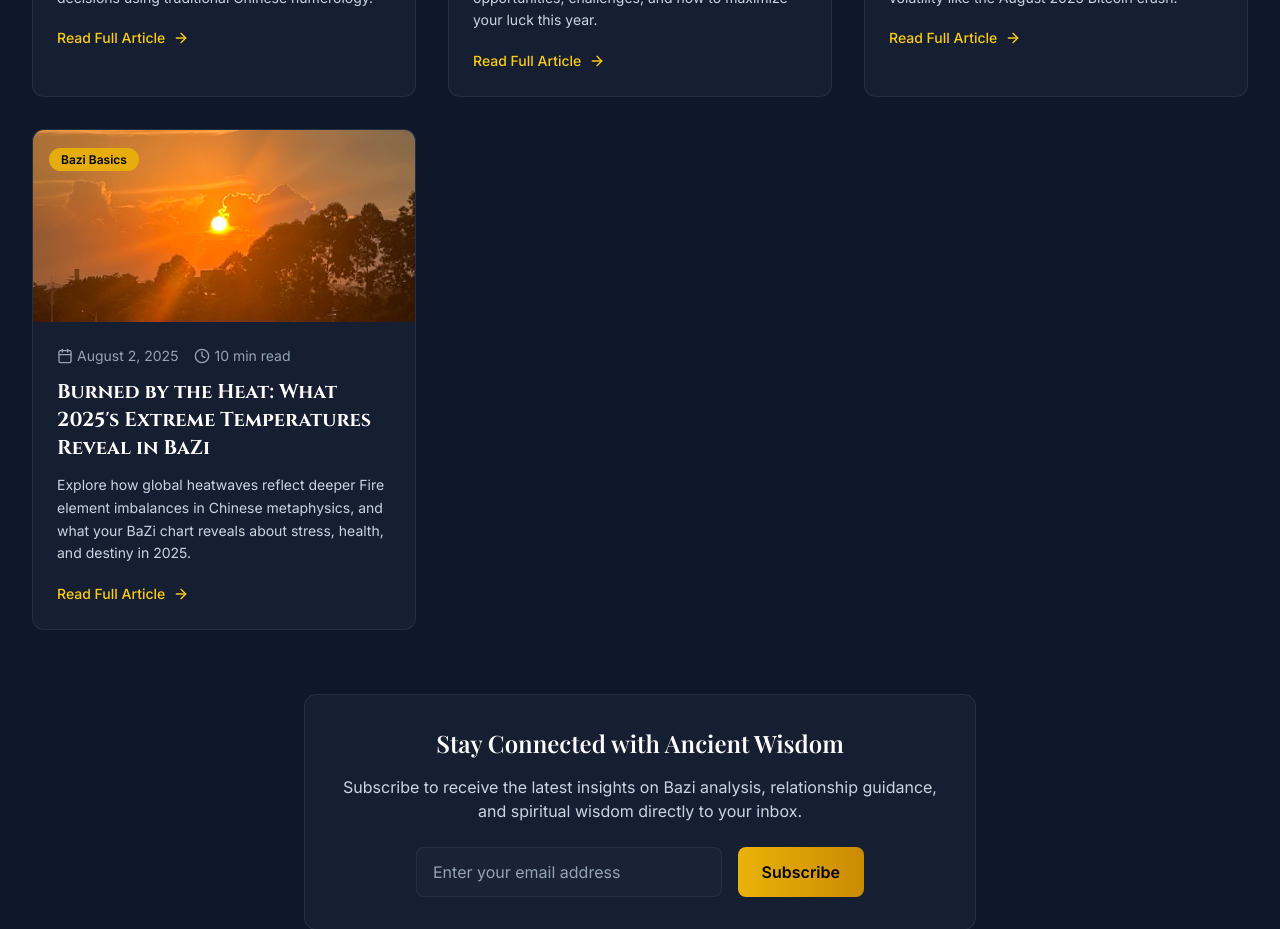
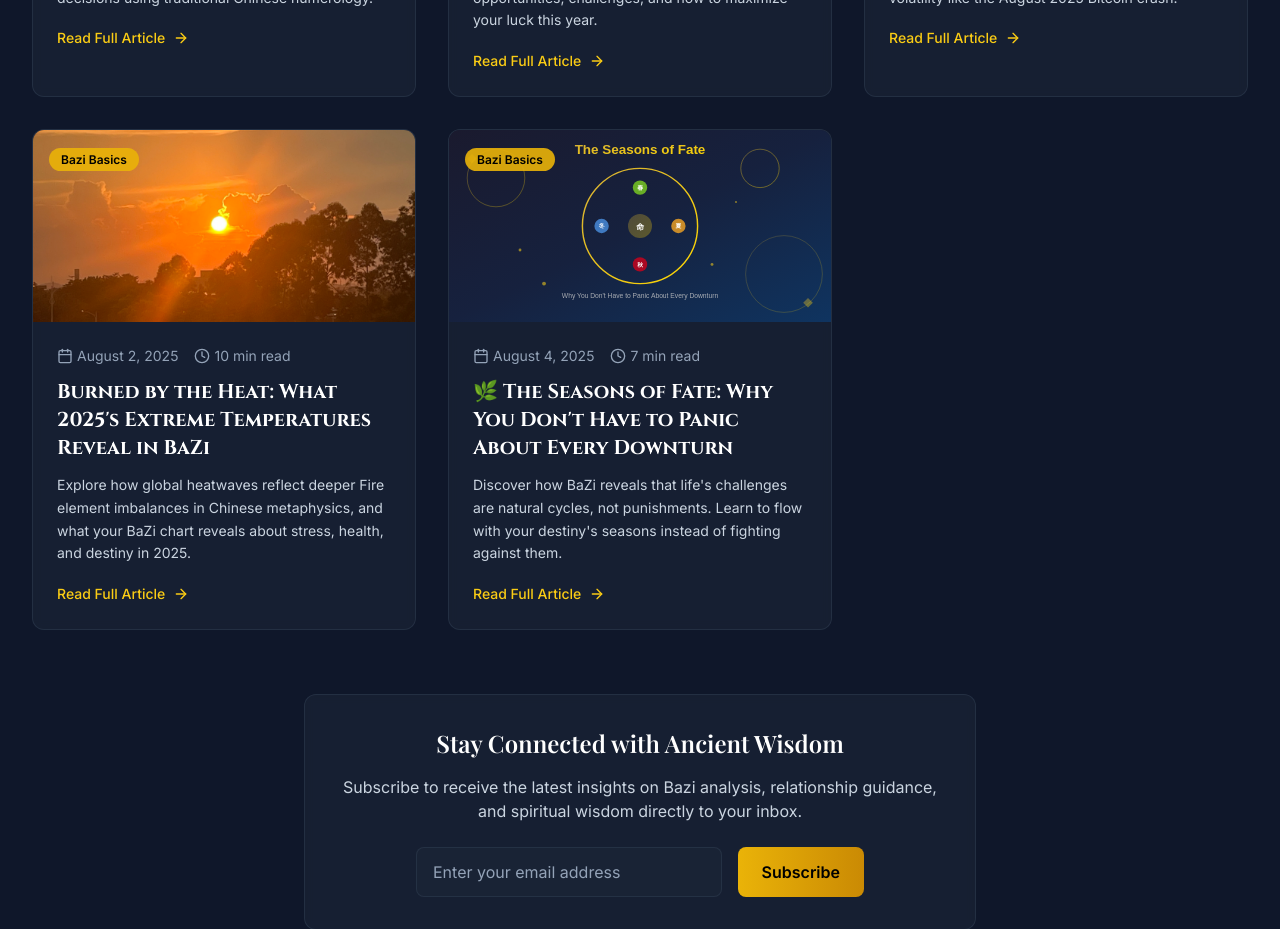
Before and after one commit to JIMMY82123/fatepath-website, a React (Vite) app: page /blog in a window 1280 px wide. Shown: the part 1300-2229 px from the top of the page. Built offline with nearby package versions, Linux system fonts and the light colour scheme.

Commit message:
Add new blog post: The Seasons of Fate - Why You Don't Have to Panic About Every Downturn

```diff
--- a/src/pages/Blog.jsx
+++ b/src/pages/Blog.jsx
@@ -85,6 +85,17 @@ const Blog = () => {
           readTime: "10 min read",
           image: "/images/blog/heatwave-bazi-cover.jpg",
           slug: "heatwave-bazi-fire-imbalance"
+        },
+        {
+          id: 8,
+          title: "🌿 The Seasons of Fate: Why You Don't Have to Panic About Every Downturn",
+          excerpt: "Discover how BaZi reveals that life's challenges are natural cycles, not punishments. Learn to flow with your destiny's seasons instead of fighting against them.",
+          category: "bazi-basics",
+          categoryLabel: "Bazi Basics",
+          date: "2025-08-04",
+          readTime: "7 min read",
+          image: "/images/blog/seasons-fate-cover.svg",
+          slug: "seasons-fate-cycles"
         }
   ]
 
--- a/src/pages/BlogPost.jsx
+++ b/src/pages/BlogPost.jsx
@@ -548,6 +548,156 @@ const BlogPost = () => {
        slug: "heatwave-bazi-fire-imbalance",
        author: "玄印 (Xuan Yin)",
        tags: ["Heatwave", "Fire Element", "BaZi", "2025", "Health", "Energy Balance", "Climate"]
+     },
+     {
+       id: 8,
+       title: "🌿 The Seasons of Fate: Why You Don't Have to Panic About Every Downturn",
+       excerpt: "Discover how BaZi reveals that life's challenges are natural cycles, not punishments. Learn to flow with your destiny's seasons instead of fighting against them.",
+       content: `
+         <div class="mb-8">
+           <p class="text-lg text-mystic-300 leading-relaxed mb-4 italic">
+             "A river flows because it bends. A tree survives because it yields."
+           </p>
+           <p class="text-sm text-mystic-400">—Ancient Chinese proverb</p>
+         </div>
+
+         <h2 class="text-2xl font-cinzel font-bold text-white mb-4 mt-8">💭 When Life Feels Stuck or Heavy</h2>
+         <p class="mb-6 text-mystic-300 leading-relaxed">
+           There are days when things simply don't go our way.
+         </p>
+         <p class="mb-6 text-mystic-300 leading-relaxed">
+           The job opportunity slips away. The person we love grows distant. The finances get tight. In those moments, it's easy to feel anxious, as if you've missed your only chance, or that something must be "wrong" with your life path.
+         </p>
+         <p class="mb-6 text-mystic-300 leading-relaxed">
+           But in BaZi—the ancient Chinese art of destiny mapping—these fluctuations are natural, even necessary.
+         </p>
+
+         <h2 class="text-2xl font-cinzel font-bold text-white mb-4 mt-8">🌗 Destiny Moves in Cycles, Not Straight Lines</h2>
+         <p class="mb-6 text-mystic-300 leading-relaxed">
+           In BaZi, every person is born with a chart made of Four Pillars—each shaped by the energy of the year, month, day, and hour of birth. These elements don't stay still—they interact with time, changing subtly every year, every decade.
+         </p>
+         <p class="mb-6 text-mystic-300 leading-relaxed">
+           Sometimes, we enter a "high luck phase," where things seem to click.<br>
+           Other times, we enter a "transitional phase," when challenges arise—not as punishment, but as part of the realignment.
+         </p>
+         <p class="mb-6 text-mystic-300 leading-relaxed">
+           Just as nature has spring and winter, our lives go through growth seasons and rest seasons.
+         </p>
+
+         <h2 class="text-2xl font-cinzel font-bold text-white mb-4 mt-8">🪨 The Power of Non-Resistance</h2>
+         <p class="mb-6 text-mystic-300 leading-relaxed">
+           When life slows down, the modern mind often panics.
+         </p>
+         <p class="mb-6 text-mystic-300 leading-relaxed">
+           But ancient metaphysics teaches that resisting your current cycle only adds more imbalance. True power lies in understanding where you are in the flow—not forcing outcomes before their time.
+         </p>
+         <p class="mb-6 text-mystic-300 leading-relaxed">
+           For example:
+         </p>
+         <div class="bg-gradient-to-r from-mystic-800 to-mystic-900 p-6 rounded-xl border border-gold-500/30 mb-8">
+           <div class="mb-4">
+             <p class="text-mystic-300 mb-2">
+               <strong>A Water Day Master during a Fire-heavy year</strong> may feel anxious, unmotivated, or "burned out."
+             </p>
+             <p class="text-mystic-300 text-sm">→ The solution isn't to push harder, but to restore inner coolness and protect your energy.</p>
+           </div>
+           <div>
+             <p class="text-mystic-300 mb-2">
+               <strong>A Wood Day Master going through a Metal phase</strong> may feel "cut down" or misunderstood.
+             </p>
+             <p class="text-mystic-300 text-sm">→ But pruning often prepares the tree for deeper roots.</p>
+           </div>
+         </div>
+         <p class="mb-6 text-mystic-300 leading-relaxed">
+           Every BaZi chart contains both seeds of hardship and seeds of transformation.
+         </p>
+
+         <h2 class="text-2xl font-cinzel font-bold text-white mb-4 mt-8">🍂 Why Hard Phases Don't Mean Bad Luck Forever</h2>
+         <p class="mb-6 text-mystic-300 leading-relaxed">
+           Many people worry that a difficult year or unlucky month defines their whole destiny. But nothing in BaZi is permanent.
+         </p>
+         <p class="mb-6 text-mystic-300 leading-relaxed">
+           Even your most challenging cycle is just a part of your greater story.
+         </p>
+         <p class="mb-6 text-mystic-300 leading-relaxed">
+           Some of the wisest, most successful people I've read for had extremely rough beginnings. But those "low tides" taught them to refine their path, to develop resilience, and to wait for the right wind.
+         </p>
+         <div class="mystic-card p-6 border-l-4 border-gold-500/50 mb-8">
+           <p class="text-mystic-300 italic">
+             🌬 In Chinese philosophy, "When the wind rises, even pigs can fly."<br>
+             The key is to know when the wind is rising—and when to rest your wings.
+           </p>
+         </div>
+
+         <h2 class="text-2xl font-cinzel font-bold text-white mb-4 mt-8">🧭 How BaZi Helps (Without Fortune-Telling)</h2>
+         <p class="mb-6 text-mystic-300 leading-relaxed">
+           A proper BaZi reading isn't about "fortune telling."
+         </p>
+         <p class="mb-6 text-mystic-300 leading-relaxed">
+           It's about giving you a map. A sense of timing. A recognition that you are not broken—you are just moving through your cycle.
+         </p>
+         <p class="mb-6 text-mystic-300 leading-relaxed">
+           It's about showing you when to:
+         </p>
+         <div class="bg-gradient-to-r from-mystic-800 to-mystic-900 p-6 rounded-xl border border-gold-500/30 mb-8">
+           <ul class="space-y-2 text-mystic-300">
+             <li class="flex items-start space-x-3">
+               <div class="w-2 h-2 bg-gold-400 rounded-full mt-2 flex-shrink-0"></div>
+               <span><strong>Advance confidently</strong></span>
+             </li>
+             <li class="flex items-start space-x-3">
+               <div class="w-2 h-2 bg-gold-400 rounded-full mt-2 flex-shrink-0"></div>
+               <span><strong>Pause and regroup</strong></span>
+             </li>
+             <li class="flex items-start space-x-3">
+               <div class="w-2 h-2 bg-gold-400 rounded-full mt-2 flex-shrink-0"></div>
+               <span><strong>Adjust your environment</strong></span>
+             </li>
+             <li class="flex items-start space-x-3">
+               <div class="w-2 h-2 bg-gold-400 rounded-full mt-2 flex-shrink-0"></div>
+               <span><strong>Strengthen specific energies</strong> (Water, Wood, Metal, etc.)</span>
+             </li>
+             <li class="flex items-start space-x-3">
+               <div class="w-2 h-2 bg-gold-400 rounded-full mt-2 flex-shrink-0"></div>
+               <span>And most importantly, <strong>how to stop blaming yourself</strong> for natural seasons of difficulty.</span>
+             </li>
+           </ul>
+         </div>
+
+         <h2 class="text-2xl font-cinzel font-bold text-white mb-4 mt-8">🌸 Final Words</h2>
+         <p class="mb-6 text-mystic-300 leading-relaxed">
+           If you're going through a hard time, know this:
+         </p>
+         <div class="grid md:grid-cols-3 gap-4 mb-8">
+           <div class="mystic-card p-6 text-center">
+             <h3 class="text-lg font-cinzel font-semibold text-gold-400 mb-2">You are not late.</h3>
+           </div>
+           <div class="mystic-card p-6 text-center">
+             <h3 class="text-lg font-cinzel font-semibold text-gold-400 mb-2">You are not lost.</h3>
+           </div>
+           <div class="mystic-card p-6 text-center">
+             <h3 class="text-lg font-cinzel font-semibold text-gold-400 mb-2">You are not being punished.</h3>
+           </div>
+         </div>
+         <p class="mb-6 text-mystic-300 leading-relaxed">
+           You're simply moving through your own rhythm—and in time, a new phase will begin.
+         </p>
+         <div class="mystic-card p-6 border-l-4 border-gold-500/50 mb-8">
+           <h3 class="text-lg font-cinzel font-semibold text-gold-400 mb-3">Ready to Understand Your Cycles?</h3>
+           <p class="text-mystic-300 text-sm">
+             Would you like a personalized BaZi reading to understand your current life phase and how to navigate it with wisdom?
+             A detailed analysis can reveal your natural cycles and provide guidance for flowing with your destiny's seasons.
+           </p>
+         </div>
+       `,
+       category: "bazi-basics",
+       categoryLabel: "Bazi Basics",
+       date: "2025-08-04",
+       readTime: "7 min read",
+       image: "/images/blog/seasons-fate-cover.svg",
+       slug: "seasons-fate-cycles",
+       author: "玄印 (Xuan Yin)",
+       tags: ["Destiny Cycles", "BaZi", "Life Phases", "Resilience", "Chinese Philosophy", "Personal Growth", "Timing"]
      }
      // 您可以在这里添加更多文章
   ]
```
Also changed, not shown: public/images/blog/seasons-fate-cover.svg (added).
